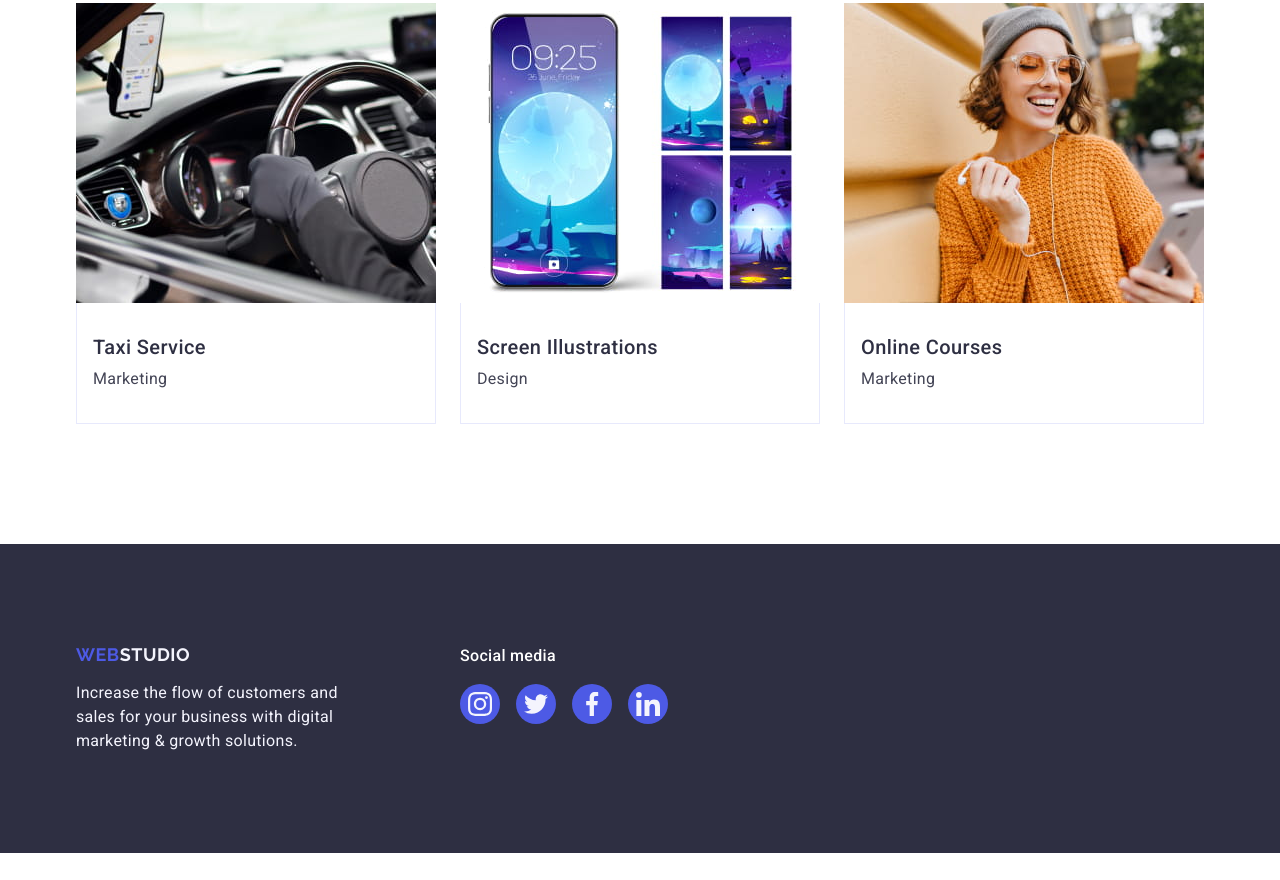
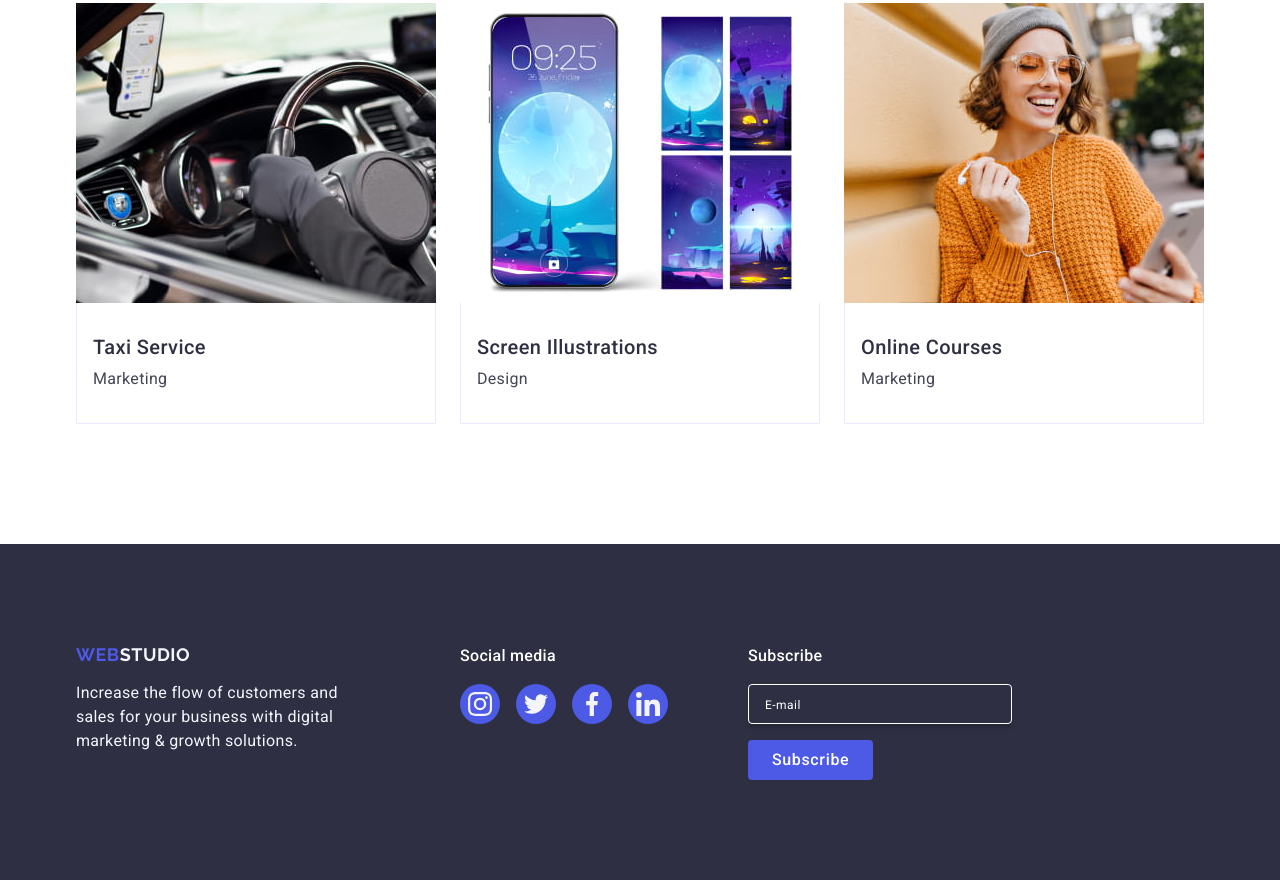
Before and after one commit to DariaSekhmet/goit-markup-hw-05, a plain HTML site: page index.html in a window 1280 px wide. Shown: the part 2639-3519 px from the top of the page. Before the commit the page ends 3492 px from the top, so only its background shows below. Drawn offline with nearby package versions, Linux system fonts and the light colour scheme.

Commit message:
трошки попрацювала у футері

```diff
--- a/css/styles.css
+++ b/css/styles.css
@@ -187,7 +187,7 @@ box-shadow: 0px 2px 1px rgba(46, 47, 66, 0.08),
     rgba(46, 47, 66, 0.7),
     rgba(46, 47, 66, 0.7)
     ),
-    url(/images/icons-images/people-office-1.jpg);
+    url(../images/icons-images/people-office-1.jpg);
     background-size: cover;
     background-repeat: no-repeat;
     background-position: center;
@@ -514,3 +514,60 @@ display: flex;
 .icon-links:hover .social-list-link, .media-icons:focus {
     background-color: #31d0aa;
 }
+
+.down-subscribe {
+    margin-left: 80px;
+}
+
+.subscribe-form {
+    display: flex;
+}
+
+.subscribe-title {
+    display: flex;
+    flex-direction: column;
+    gap: 16px;
+}
+
+.enter-mail-field::placeholder {
+    color: #FFF;
+    font-family: Roboto;
+    font-size: 12px;
+    font-style: normal;
+    font-weight: 400;
+    line-height: 24px; /* 200% */
+    letter-spacing: 0.48px;
+}
+
+.enter-mail-field {
+    background-color: #2E2F42;
+    width: 264px;
+    height: 40px;
+    padding: 8px 16px;
+    border-radius: 4px;
+    border: 1px solid #FFF;
+    box-shadow: 0px 4px 4px 0px rgba(0, 0, 0, 0.15);
+}
+
+.subscribe-btn {
+    display: flex;
+    align-items: center;
+    justify-content: center;
+    padding: 8px 24px;
+    font-family: "Roboto", sans-serif;
+    color: #fff;
+    font-size: 16px;
+    font-weight: 500;
+    line-height: 150%;
+    letter-spacing: 0.04em;
+    background: #4D5AE5;
+    border-radius: 4px;
+    border: none;
+    transition: background-color 250ms cubic-bezier(0.4, 0, 0.2, 1);
+
+}
+
+.subscribe-btn:hover,
+.subscribe-btn:focus {
+    background-color: #404BBF;
+}
--- a/index.html
+++ b/index.html
@@ -374,6 +374,15 @@
       </li>
     </ul>
     </div>
+    <div class="down-subscribe">
+<form name="subscribe-form">
+  <label class="footer-links-title subscribe-title">
+    Subscribe
+    <input class="enter-mail-field" type="email" name="email" placeholder="E-mail" required/>
+  </label>
+  <button class="subscribe-btn" type="submit">Subscribe</button>
+</form>
+    </div>
       </div>
     </footer>
 </body>
```
